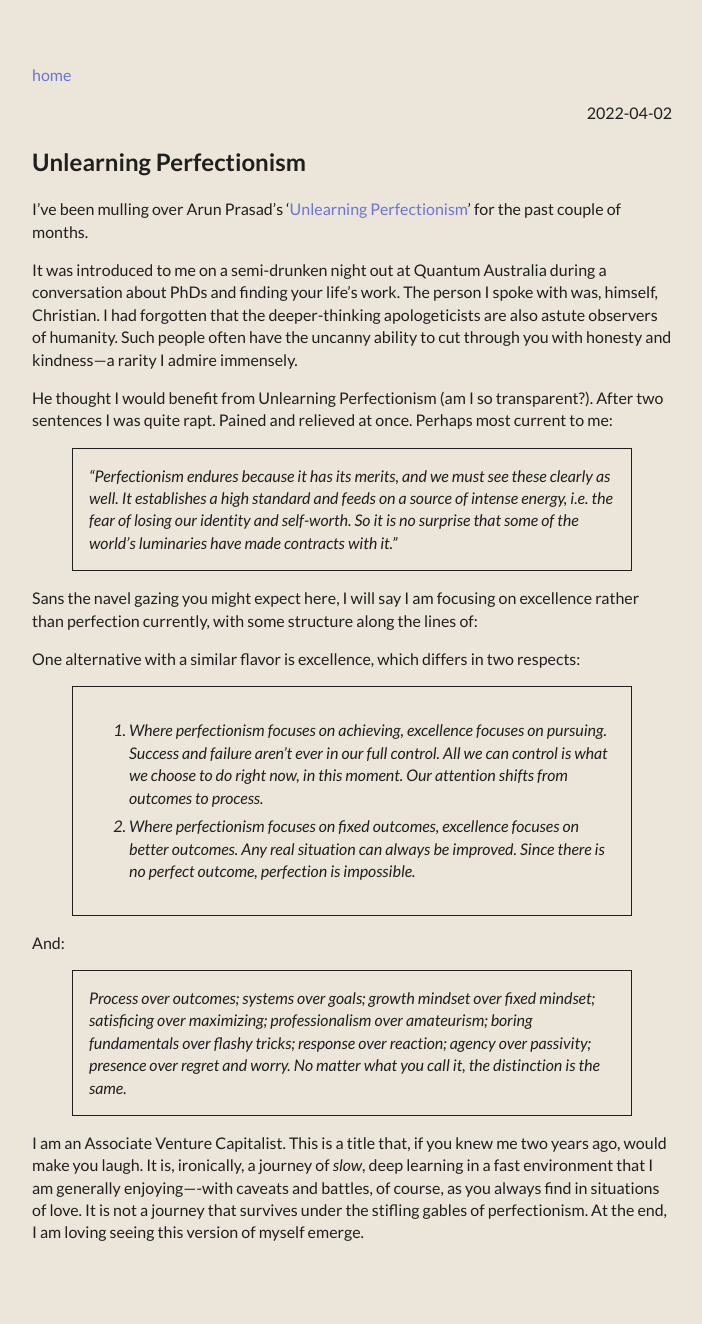
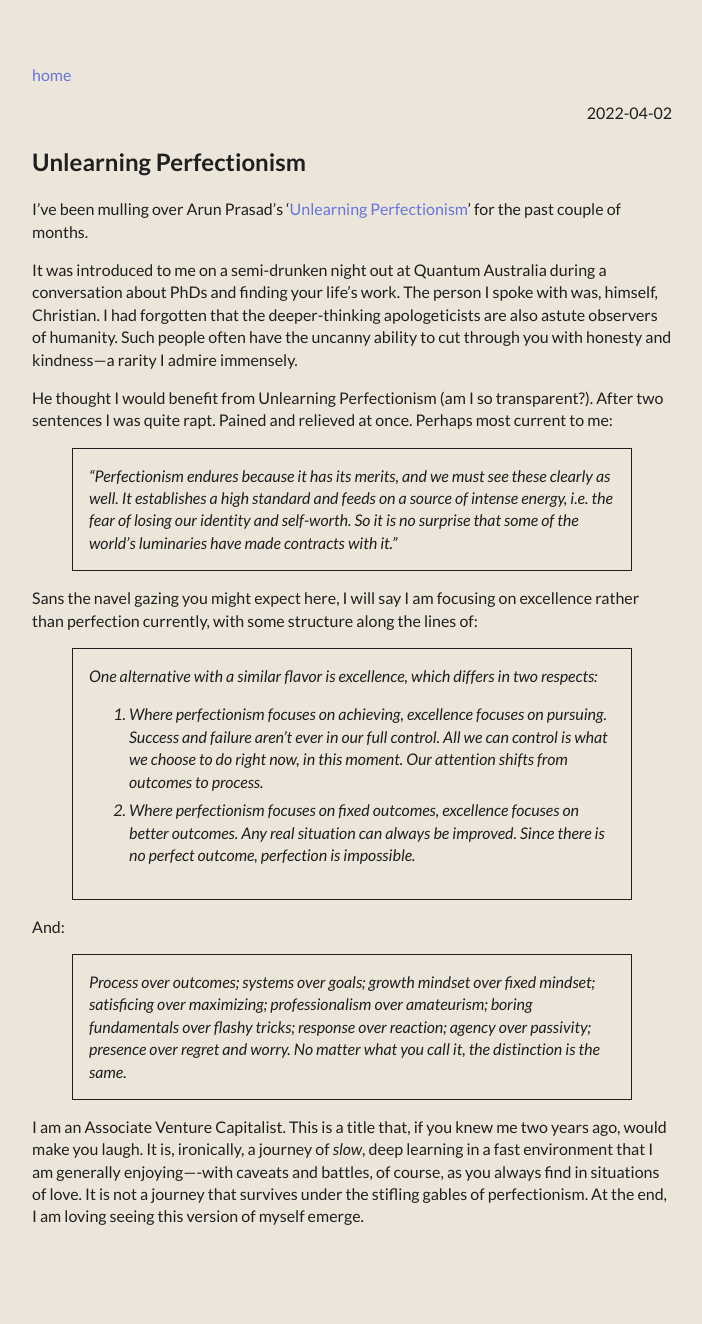
Before and after one commit to clarebirch/clarebirch.github.io, a Jekyll site: the page built from _posts/2022-04-02-unlearning-perfectionism.md, in a window 1280 px wide. Shown: the whole page, without its empty margins (288-990 px from the left). Built offline with Jekyll 4.4.1, drawn with Linux system fonts in a browser that asks for light colours; some web fonts are replaced.

```diff
--- a/_posts/2022-04-02-unlearning-perfectionism.md
+++ b/_posts/2022-04-02-unlearning-perfectionism.md
@@ -13,8 +13,7 @@ He thought I would benefit from Unlearning Perfectionism (am I so transparent?).
 
 Sans the navel gazing you might expect here, I will say I am focusing on excellence rather than perfection currently, with some structure along the lines of:
 
-One alternative with a similar flavor is excellence, which differs in two respects:
-
+> One alternative with a similar flavor is excellence, which differs in two respects:
 > 1. Where perfectionism focuses on achieving, excellence focuses on pursuing. Success and failure aren’t ever in our full control. All we can control is what we choose to do right now, in this moment. Our attention shifts from outcomes to process.
 > 2. Where perfectionism focuses on fixed outcomes, excellence focuses on better outcomes. Any real situation can always be improved. Since there is no perfect outcome, perfection is impossible.
 
```
